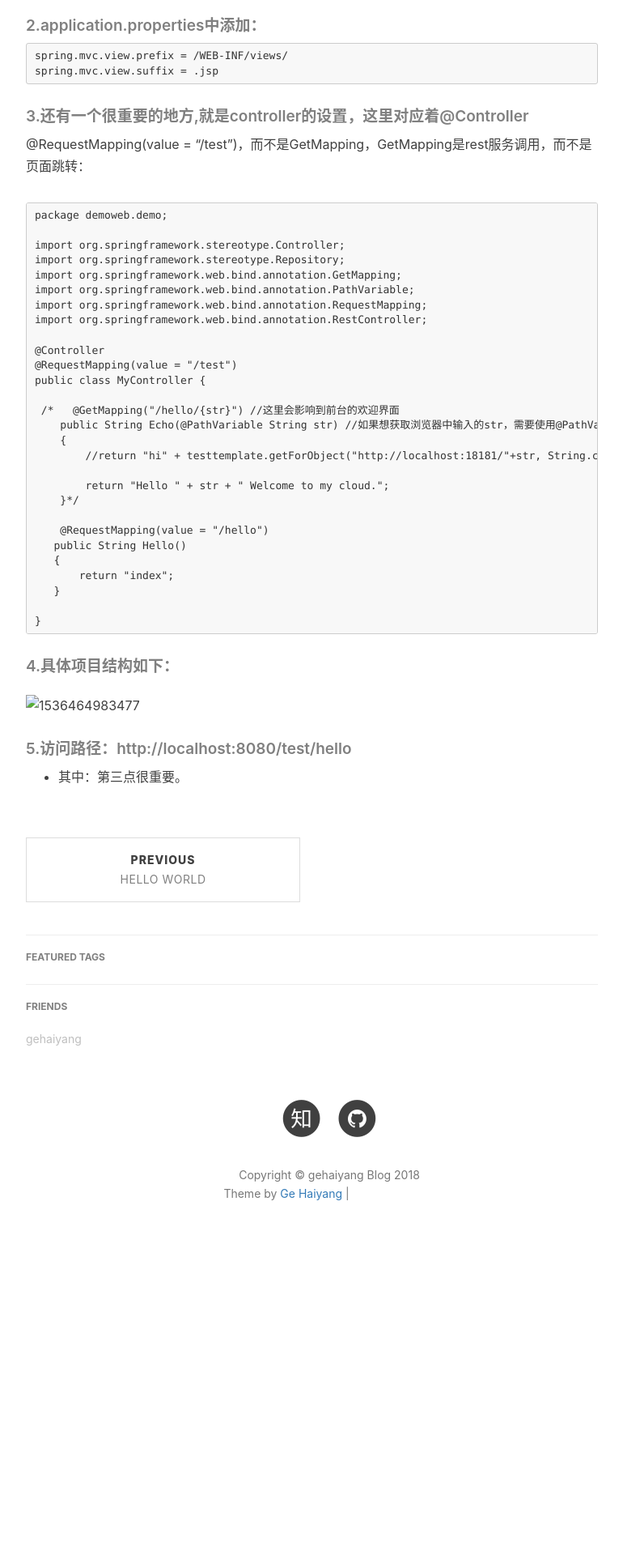
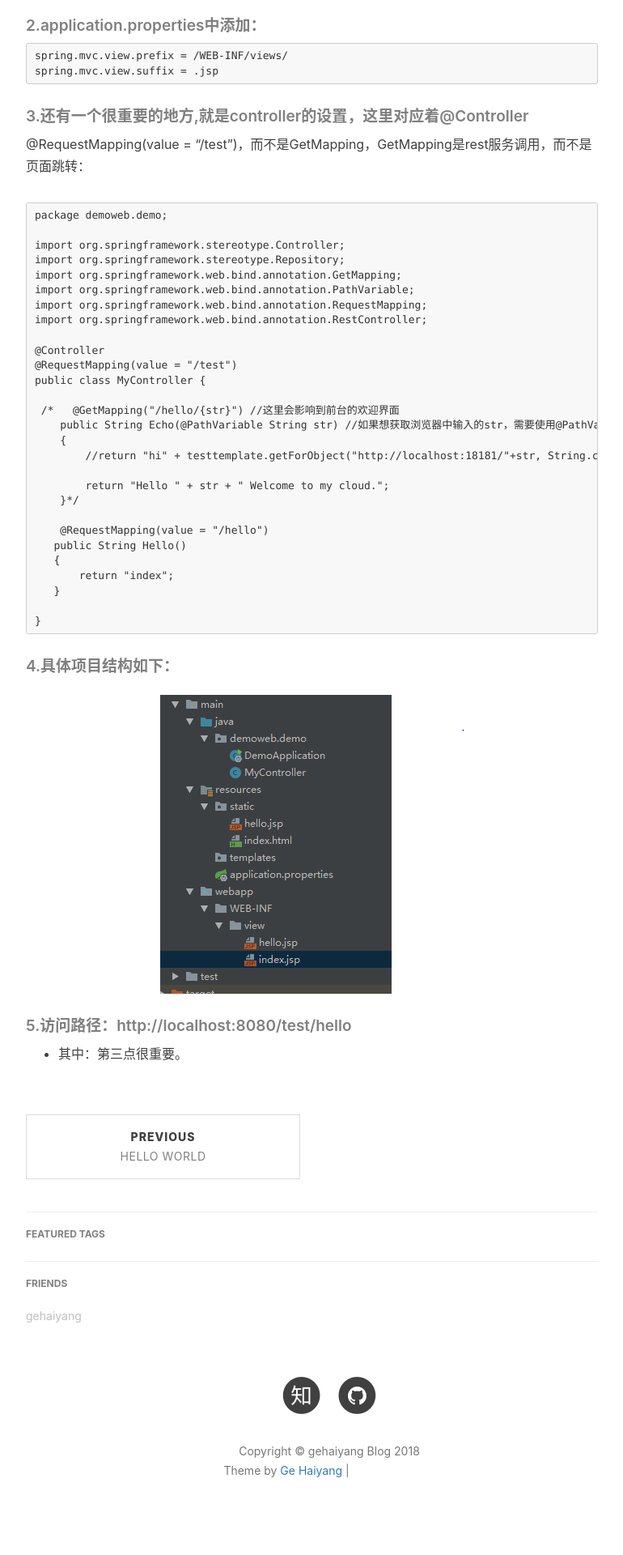
Before and after one commit to seagem/seagem.github.io, a Jekyll site: the page built from _posts/2018-09-09-spring-boot-web.markdown, in a window 1280 px wide. Shown: the part 1170-3090 px from the top of the page at 81% size, without its empty margins (233-1003 px from the left). Built offline with Jekyll 4.4.1, drawn with Linux system fonts in a browser that asks for light colours; nearby versions of some CDN libraries; comment, search, counter and statistics services are not loaded; before the commit the page ends 2748 px from its top, so only the background shows below that; grey boxes are pictures that could not be loaded.

Commit message:
更新图片引用

````diff
--- a/_posts/2018-09-09-spring-boot-web.markdown
+++ b/_posts/2018-09-09-spring-boot-web.markdown
@@ -76,7 +76,7 @@ public class MyController {
 ```
 
 ##### 4.具体项目结构如下：
-![1536464983477](img/pringbootweb.png)
+![1536464983477](/img/pringbootweb.png)
 
 ##### 5.访问路径：http://localhost:8080/test/hello
 
````
